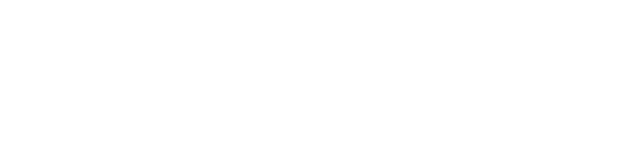
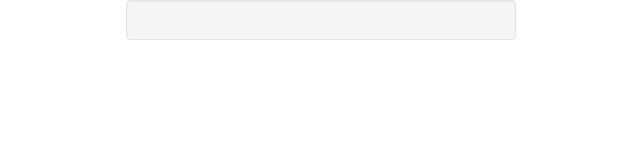
Before and after one commit to Raindeer44/_nsrbiz, a plain HTML site: page index.html in a window 1280 px wide. Shown: the whole page, without its empty margins (417-1057 px from the left). Drawn offline with nearby package versions, Linux system fonts and the light colour scheme; a web font is replaced by a local one.

Commit message:
added base structure

```diff
--- a/index.html
+++ b/index.html
@@ -24,6 +24,27 @@
     </style>
 </head>
 <body>
+    <div class="container">
+        <div class="row main-row">
+            <div class="nav-col col-lg-2 col-lg-offset-3">
 
+            </div>
+            <div class="content-col col-lg-4">
+                <div class="row">
+                    <div class="click-to-see">
+
+                    </div>
+                </div>
+                <div class="contact-info-row row well">
+
+                </div>
+                <div class="row virus-row">
+
+                </div>
+            </div>
+        </div>
+
+
+    </div>
 </body>
 </html>
```
